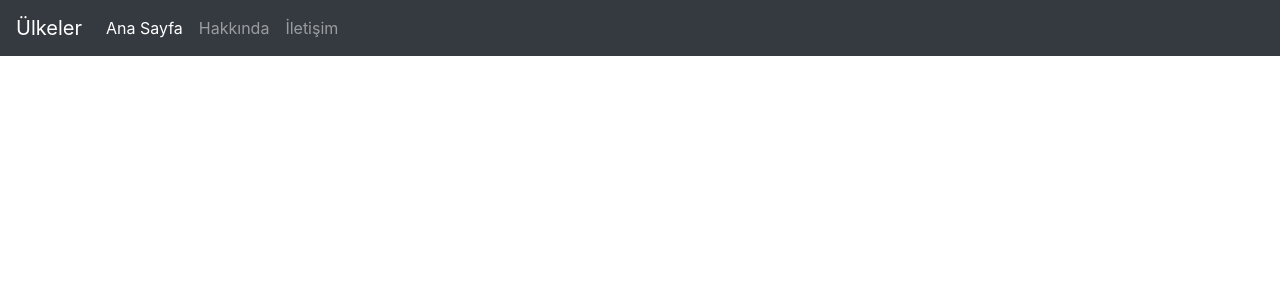
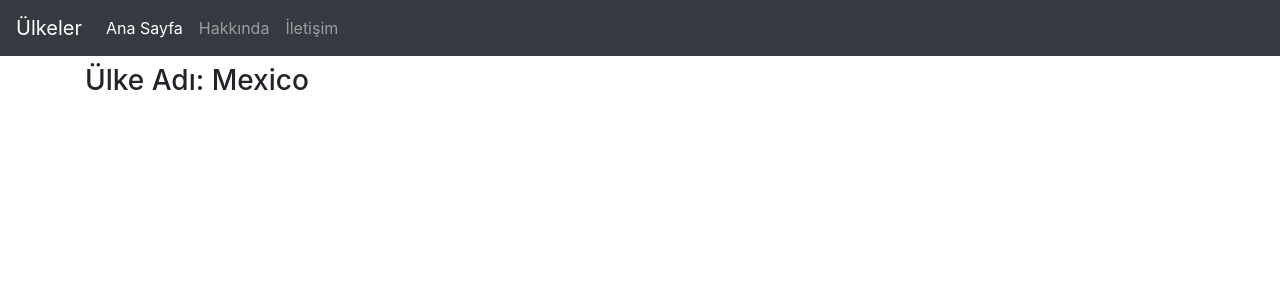
Before and after one commit to mafirat/react_tutorial_ws, a React (Create React App) app in the folder countries-app/: page /Mexico in a window 1280 px wide. Shown: the top 300 px of the page. Built offline with nearby package versions, Linux system fonts and the light colour scheme.

Commit message:
Video-19: Country bileseni ekleni. Yonlendirme linklerine parametre eklendi. Switch bileşeninden faydalanıldı.

```diff
--- a/countries-app/src/App.js
+++ b/countries-app/src/App.js
@@ -1,6 +1,6 @@
 import React from 'react';
 
-import { BrowserRouter, Route } from 'react-router-dom'
+import { BrowserRouter, Route, Switch } from 'react-router-dom'
 import LogButton from './LogButton'
 
 import Navbar from './components/Navbar';
@@ -8,6 +8,7 @@ import Navbar from './components/Navbar';
 import About from './components/About';
 import Contact from './components/Contact';
 import CountryList from './components/CountryList';
+import Country from './components/Country';
 
 function App() {
   //const contact = LogButton(Contact)
@@ -16,9 +17,12 @@ function App() {
       <BrowserRouter>
         <Navbar />
         <div className="container mt-2">
-          <Route component={CountryList} path='/' exact/>
-          <Route component={About} path='/about'/>
-          <Route component={LogButton(Contact)} path='/contact'/>
+          <Switch>
+            <Route component={CountryList} path='/' exact />
+            <Route component={About} path='/about' />
+            <Route component={LogButton(Contact)} path='/contact' />
+            <Route component={Country} path='/:name' />
+          </Switch>
         </div>
       </BrowserRouter>
     </div>
--- /dev/null
+++ b/countries-app/src/components/Country.jsx
@@ -0,0 +1,10 @@
+import React from 'react'
+const Country =(props)=> {
+    let name = props.match.params.name;
+    console.log(name)
+    return(
+        <h3>Ülke Adı: {name}</h3>
+    )
+}
+
+export default Country;
--- a/countries-app/src/components/CountryList.jsx
+++ b/countries-app/src/components/CountryList.jsx
@@ -1,14 +1,16 @@
 import React from 'react';
-
+import { Link } from 'react-router-dom'
 import Data from '../Data'
 
 class CountryList extends React.Component {
     render() {
         const countryList = Data.map((ct, i) => {
             return (
-                <div className="card mb-1"  key={ct.numericCode}>
+                <div className="card mb-1" key={ct.numericCode}>
                     <div className="card-body">
-                        <h5 className="card-title">{i + '-' + ct.name}</h5>
+                        <Link to={'/'+ ct.name}>
+                            <h5 className="card-title">{i + '-' + ct.name}</h5>
+                        </Link>
                         <p>{ct.nativeName}</p>
                     </div>
                 </div>
```
Also changed, not shown: 1 other file (tests, documents, lock files or other folders).
